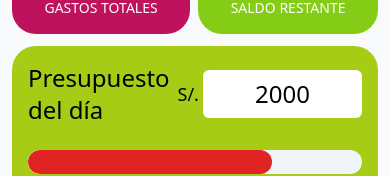
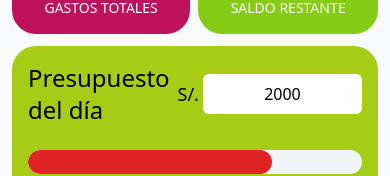
Before and after one commit to nattdev/expense-record-app, a React (Vite) app in the folder client/: page / in a window 390 px wide. Shown: the part 162-338 px from the top of the page. Built offline with nearby package versions, Linux system fonts and the light colour scheme.

Commit message:
Add conditional to display a message in BudgetStatistics component

```diff
--- a/client/src/components/BudgetStatistics.jsx
+++ b/client/src/components/BudgetStatistics.jsx
@@ -59,9 +59,9 @@ function BudgetStatistics() {
                 <div className="flex items-center gap-1">
                     <p className="font-medium text-2xl grow w-full">Presupuesto del día</p>
                     <p className="w-fit">S/.</p>
-                    <input onChange={handleCurrentBadget} type="number" min={totalExpenses} step={0.01} className="[-moz-appearance:_textfield] [&::-webkit-inner-spin-button]:m-0 [&::-webkit-inner-spin-button]:appearance-none [&::-webkit-outer-spin-button]:m-0 [&::-webkit-outer-spin-button]:appearance-none rounded-md border-none text-center h-fit w-full text-2xl" defaultValue={storedItemsBudget} placeholder="Ingresa el monto"></input>
+                    <input onChange={handleCurrentBadget} type="number" min={totalExpenses} step={0.01} className="[-moz-appearance:_textfield] [&::-webkit-inner-spin-button]:m-0 [&::-webkit-inner-spin-button]:appearance-none [&::-webkit-outer-spin-button]:m-0 [&::-webkit-outer-spin-button]:appearance-none rounded-md border-none text-center h-fit w-full text-base sm:text-2xl" defaultValue={storedItemsBudget} placeholder="Ingresa el monto"></input>
                 </div>
-                <p className="text-slate-50 py-3 text-sm">{isBudgetValid ? "" : "* El presupuesto no puede ser menor que el gasto total."}</p>
+                <p className="text-slate-50 py-3 text-sm">{isBudgetValid || remainingProgress !== 0 ? "" : "* El presupuesto no puede ser menor que el gasto total."}</p>
             </header>
             <section>
                 <div>
```
